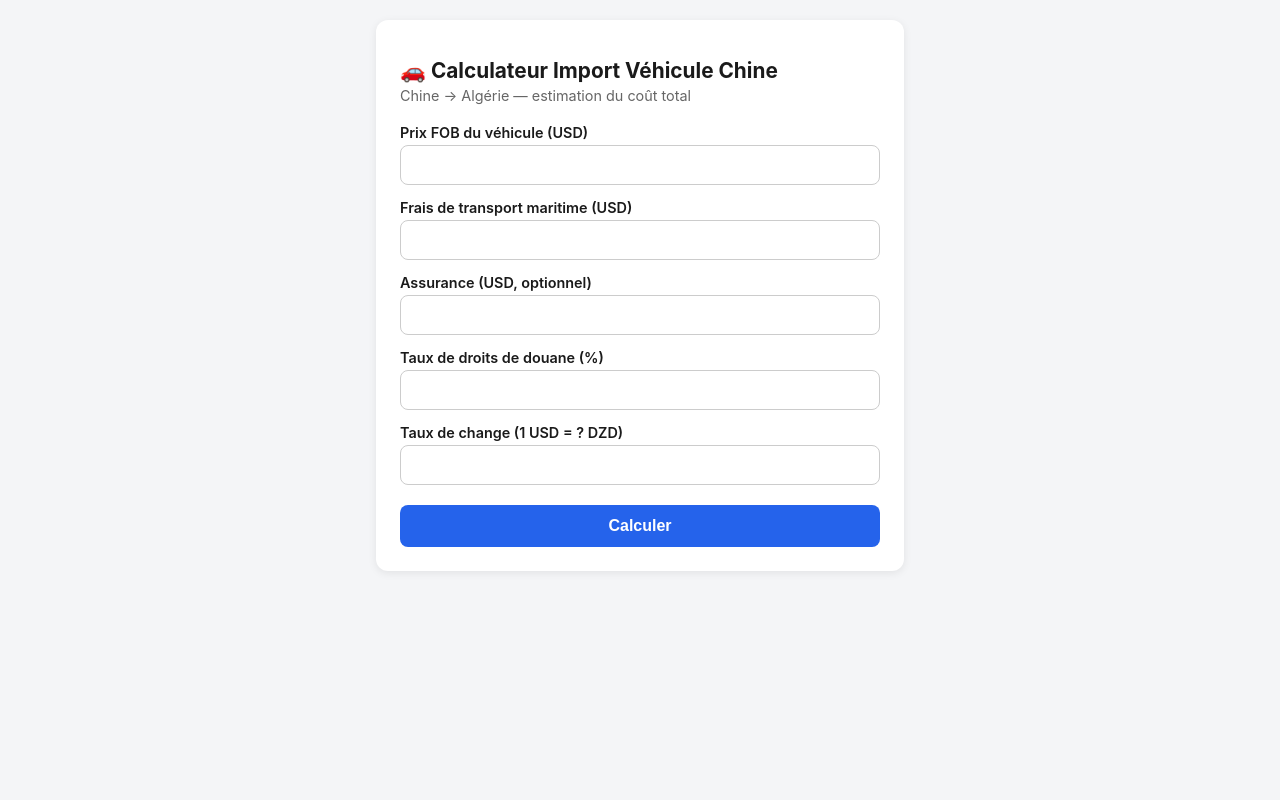
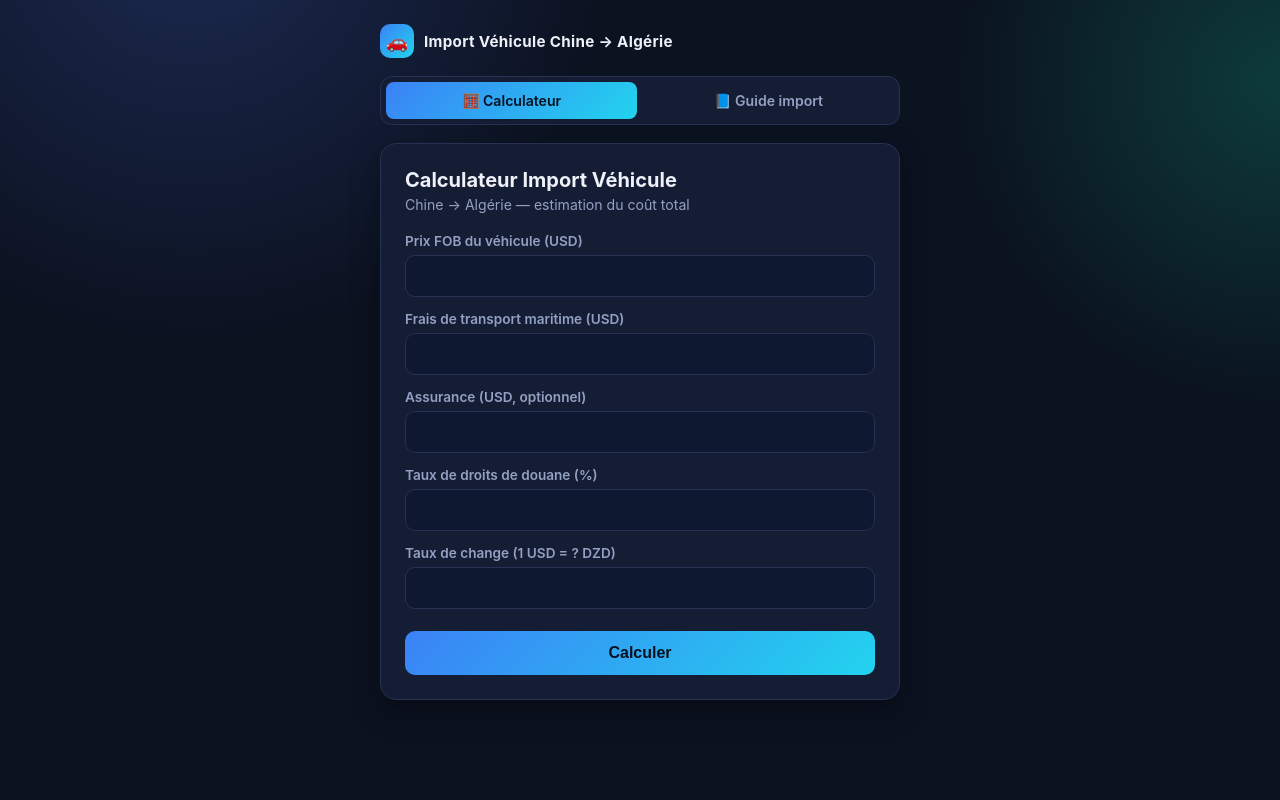
Before and after one commit to Bilbo1994/import-calculator, a Flask app: page / in a window 1280 px wide. Run offline with Flask 3, Linux system fonts and the light colour scheme.

Commit message:
Redesign UI and add multi-page nav with import guide
- New dark theme replacing the generic light card look
- Shared base.html layout with tab navigation
- New /guide page with practical import info

Co-Authored-By: Claude Sonnet 5 <noreply@anthropic.com>

```diff
--- a/app.py
+++ b/app.py
@@ -50,7 +50,12 @@ def index():
 
     # render_template va chercher templates/index.html et lui transmet
     # les variables "resultat" et "erreur" pour qu'il les affiche.
-    return render_template('index.html', resultat=resultat, erreur=erreur)
+    return render_template('index.html', resultat=resultat, erreur=erreur, active='calc')
+
+
+@app.route('/guide')
+def guide():
+    return render_template('guide.html', active='guide')
 
 
 if __name__ == '__main__':
--- /dev/null
+++ b/templates/base.html
@@ -0,0 +1,221 @@
+<!doctype html>
+<html lang="fr">
+<head>
+    <meta charset="UTF-8">
+    <!-- Ce meta tag est ce qui rend la page utilisable sur smartphone -->
+    <meta name="viewport" content="width=device-width, initial-scale=1">
+    <title>{% block title %}Calculateur Import Véhicule Chine{% endblock %}</title>
+    <link rel="manifest" href="{{ url_for('static', filename='manifest.json') }}">
+    <link rel="icon" href="{{ url_for('static', filename='icon-192.png') }}">
+    <link rel="apple-touch-icon" href="{{ url_for('static', filename='icon-192.png') }}">
+    <meta name="theme-color" content="#0b1220">
+    <style>
+        :root {
+            --bg: #0b1220;
+            --bg-glow-a: #1d2a52;
+            --bg-glow-b: #0d3b3a;
+            --card: #141d33;
+            --card-border: #253253;
+            --text: #eef1f8;
+            --text-dim: #93a0c2;
+            --accent: #3b82f6;
+            --accent-2: #22d3ee;
+            --danger-bg: #3a1420;
+            --danger-text: #fca5b5;
+        }
+        * { box-sizing: border-box; }
+        body {
+            font-family: -apple-system, "Segoe UI", Arial, sans-serif;
+            background:
+                radial-gradient(700px circle at 15% -10%, var(--bg-glow-a), transparent 60%),
+                radial-gradient(600px circle at 100% 10%, var(--bg-glow-b), transparent 55%),
+                var(--bg);
+            background-attachment: fixed;
+            margin: 0;
+            padding: 24px 16px 40px;
+            color: var(--text);
+            min-height: 100vh;
+        }
+        .shell {
+            max-width: 520px;
+            margin: 0 auto;
+        }
+        .brand {
+            display: flex;
+            align-items: center;
+            gap: 10px;
+            margin-bottom: 18px;
+        }
+        .brand .logo {
+            width: 34px;
+            height: 34px;
+            border-radius: 10px;
+            background: linear-gradient(135deg, var(--accent), var(--accent-2));
+            display: flex;
+            align-items: center;
+            justify-content: center;
+            font-size: 1.1rem;
+            flex-shrink: 0;
+        }
+        .brand span {
+            font-weight: 700;
+            font-size: 0.95rem;
+            letter-spacing: 0.02em;
+        }
+        .tabs {
+            display: flex;
+            gap: 6px;
+            background: var(--card);
+            border: 1px solid var(--card-border);
+            padding: 5px;
+            border-radius: 12px;
+            margin-bottom: 18px;
+        }
+        .tab {
+            flex: 1;
+            text-align: center;
+            padding: 10px 8px;
+            border-radius: 8px;
+            text-decoration: none;
+            color: var(--text-dim);
+            font-size: 0.88rem;
+            font-weight: 600;
+            transition: color 0.15s ease;
+        }
+        .tab.active {
+            background: linear-gradient(135deg, var(--accent), var(--accent-2));
+            color: #08111f;
+        }
+        .card {
+            background: var(--card);
+            border: 1px solid var(--card-border);
+            border-radius: 16px;
+            padding: 24px;
+            box-shadow: 0 12px 30px rgba(0,0,0,0.35);
+        }
+        h1 {
+            font-size: 1.25rem;
+            margin: 0 0 4px;
+        }
+        p.subtitle {
+            color: var(--text-dim);
+            margin-top: 0;
+            margin-bottom: 20px;
+            font-size: 0.88rem;
+        }
+        label {
+            display: block;
+            margin-top: 14px;
+            margin-bottom: 6px;
+            font-size: 0.85rem;
+            font-weight: 600;
+            color: var(--text-dim);
+        }
+        input {
+            width: 100%;
+            padding: 11px 12px;
+            border: 1px solid var(--card-border);
+            border-radius: 10px;
+            font-size: 1rem;
+            background: #0e1830;
+            color: var(--text);
+        }
+        input:focus {
+            outline: none;
+            border-color: var(--accent);
+        }
+        button {
+            width: 100%;
+            margin-top: 22px;
+            padding: 13px;
+            background: linear-gradient(135deg, var(--accent), var(--accent-2));
+            color: #08111f;
+            border: none;
+            border-radius: 10px;
+            font-size: 1rem;
+            font-weight: 700;
+            cursor: pointer;
+        }
+        button:active {
+            filter: brightness(0.92);
+        }
+        .resultat {
+            margin-top: 24px;
+            padding-top: 16px;
+            border-top: 1px solid var(--card-border);
+        }
+        .ligne {
+            display: flex;
+            justify-content: space-between;
+            padding: 7px 0;
+            font-size: 0.95rem;
+            color: var(--text-dim);
+        }
+        .ligne.total {
+            font-weight: 700;
+            font-size: 1.1rem;
+            color: var(--text);
+            border-top: 1px solid var(--card-border);
+            margin-top: 8px;
+            padding-top: 12px;
+        }
+        .erreur {
+            margin-top: 16px;
+            color: var(--danger-text);
+            background: var(--danger-bg);
+            padding: 10px 12px;
+            border-radius: 10px;
+            font-size: 0.88rem;
+        }
+        .guide h2 {
+            font-size: 1rem;
+            margin: 22px 0 8px;
+            color: var(--accent-2);
+        }
+        .guide h2:first-child {
+            margin-top: 0;
+        }
+        .guide p, .guide li {
+            font-size: 0.92rem;
+            line-height: 1.55;
+            color: var(--text-dim);
+        }
+        .guide ul {
+            margin: 6px 0;
+            padding-left: 20px;
+        }
+        .guide .note {
+            margin-top: 20px;
+            padding: 12px;
+            border-radius: 10px;
+            background: #0e1830;
+            border: 1px solid var(--card-border);
+            font-size: 0.82rem;
+            color: var(--text-dim);
+        }
+    </style>
+    {% block head %}{% endblock %}
+</head>
+<body>
+    <div class="shell">
+        <div class="brand">
+            <div class="logo">🚗</div>
+            <span>Import Véhicule Chine → Algérie</span>
+        </div>
+        <nav class="tabs">
+            <a href="{{ url_for('index') }}" class="tab {{ 'active' if active == 'calc' else '' }}">🧮 Calculateur</a>
+            <a href="{{ url_for('guide') }}" class="tab {{ 'active' if active == 'guide' else '' }}">📘 Guide import</a>
+        </nav>
+        <div class="card">
+            {% block content %}{% endblock %}
+        </div>
+    </div>
+    <script>
+        if ('serviceWorker' in navigator) {
+            window.addEventListener('load', () => {
+                navigator.serviceWorker.register("{{ url_for('static', filename='sw.js') }}");
+            });
+        }
+    </script>
+</body>
+</html>
--- a/templates/index.html
+++ b/templates/index.html
@@ -1,101 +1,7 @@
-<!doctype html>
-<html lang="fr">
-<head>
-    <meta charset="UTF-8">
-    <!-- Ce meta tag est ce qui rend la page utilisable sur smartphone -->
-    <meta name="viewport" content="width=device-width, initial-scale=1">
-    <title>Calculateur Import Véhicule Chine</title>
-    <link rel="manifest" href="{{ url_for('static', filename='manifest.json') }}">
-    <link rel="icon" href="{{ url_for('static', filename='icon-192.png') }}">
-    <link rel="apple-touch-icon" href="{{ url_for('static', filename='icon-192.png') }}">
-    <meta name="theme-color" content="#2563eb">
-    <style>
-        body {
-            font-family: -apple-system, Arial, sans-serif;
-            background: #f4f5f7;
-            margin: 0;
-            padding: 20px;
-            color: #1a1a1a;
-        }
-        .card {
-            max-width: 480px;
-            margin: 0 auto;
-            background: white;
-            border-radius: 12px;
-            padding: 24px;
-            box-shadow: 0 2px 8px rgba(0,0,0,0.08);
-        }
-        h1 {
-            font-size: 1.3rem;
-            margin-bottom: 4px;
-        }
-        p.subtitle {
-            color: #666;
-            margin-top: 0;
-            margin-bottom: 20px;
-            font-size: 0.9rem;
-        }
-        label {
-            display: block;
-            margin-top: 14px;
-            margin-bottom: 4px;
-            font-size: 0.9rem;
-            font-weight: 600;
-        }
-        input {
-            width: 100%;
-            padding: 10px;
-            border: 1px solid #ccc;
-            border-radius: 8px;
-            font-size: 1rem;
-            box-sizing: border-box;
-        }
-        button {
-            width: 100%;
-            margin-top: 20px;
-            padding: 12px;
-            background: #2563eb;
-            color: white;
-            border: none;
-            border-radius: 8px;
-            font-size: 1rem;
-            font-weight: 600;
-            cursor: pointer;
-        }
-        button:active {
-            background: #1d4ed8;
-        }
-        .resultat {
-            margin-top: 24px;
-            padding-top: 16px;
-            border-top: 1px solid #eee;
-        }
-        .ligne {
-            display: flex;
-            justify-content: space-between;
-            padding: 6px 0;
-            font-size: 0.95rem;
-        }
-        .ligne.total {
-            font-weight: 700;
-            font-size: 1.1rem;
-            border-top: 1px solid #eee;
-            margin-top: 8px;
-            padding-top: 10px;
-        }
-        .erreur {
-            margin-top: 16px;
-            color: #b91c1c;
-            background: #fee2e2;
-            padding: 10px;
-            border-radius: 8px;
-            font-size: 0.9rem;
-        }
-    </style>
-</head>
-<body>
-    <div class="card">
-        <h1>🚗 Calculateur Import Véhicule Chine</h1>
+{% extends "base.html" %}
+
+{% block content %}
+    <h1>Calculateur Import Véhicule</h1>
     <p class="subtitle">Chine → Algérie — estimation du coût total</p>
 
     <form method="POST">
@@ -141,13 +47,4 @@
         </div>
     </div>
     {% endif %}
-    </div>
-    <script>
-        if ('serviceWorker' in navigator) {
-            window.addEventListener('load', () => {
-                navigator.serviceWorker.register("{{ url_for('static', filename='sw.js') }}");
-            });
-        }
-    </script>
-</body>
-</html>
+{% endblock %}
```
Also changed, not shown: templates/guide.html (added, +50 -0 lines), static/manifest.json. Lines whose indentation alone changed are shown as unchanged.
